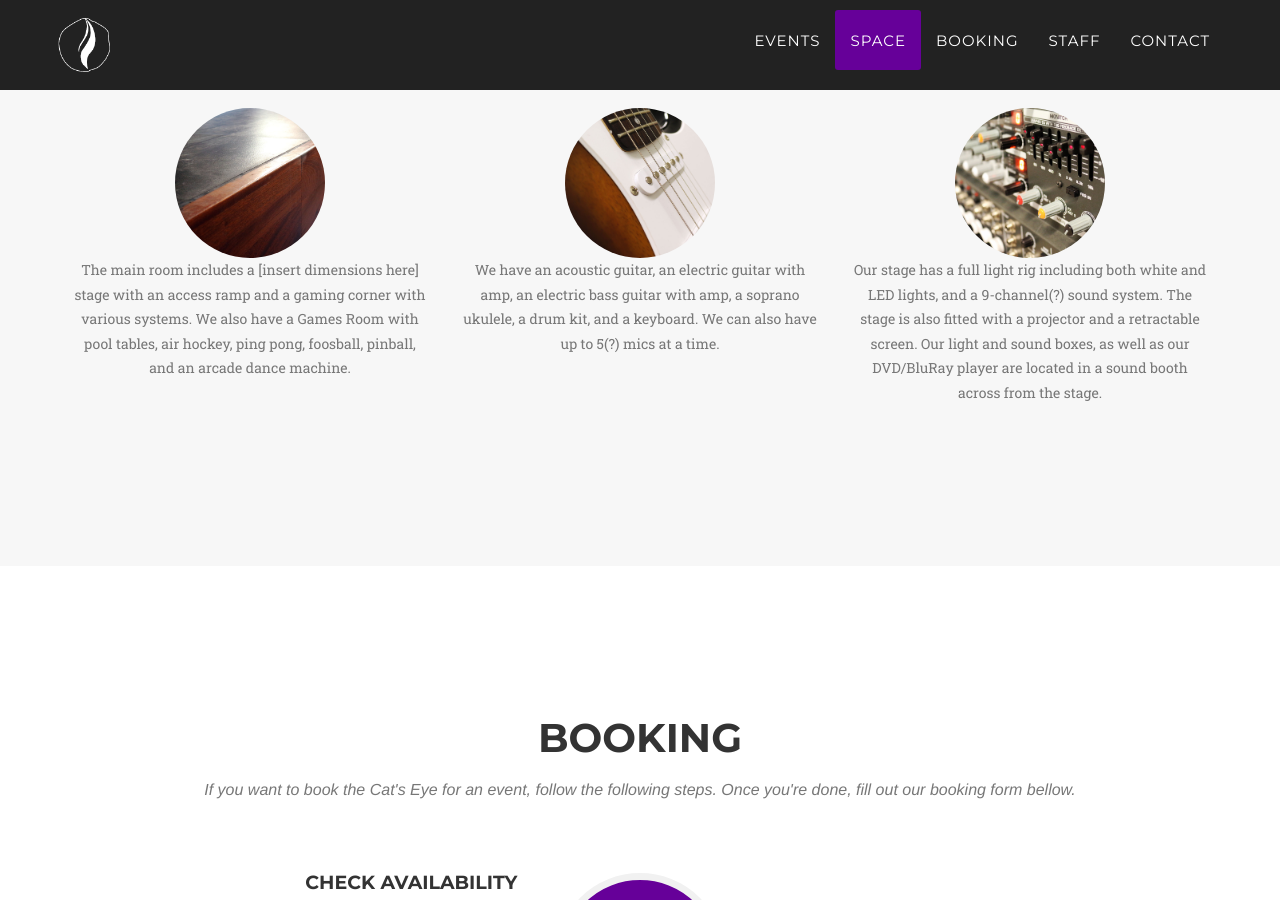
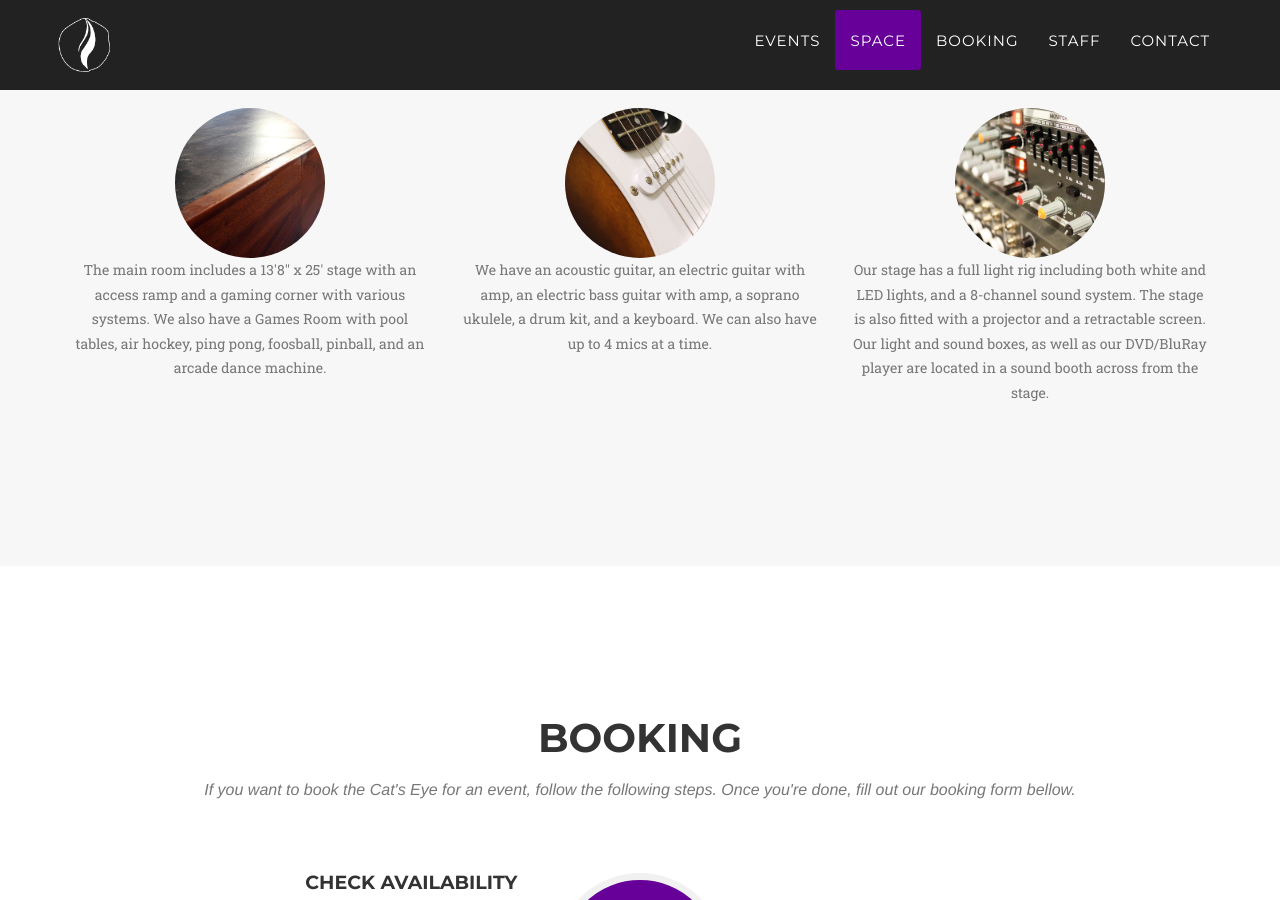
Before and after one commit to ryanfan/cats-eye-revamped, a Jekyll site: the page built from index.html, in a window 1280 px wide and 900 px high, scrolled down 2004 px. Built offline with Jekyll 4.4.1, drawn with Linux system fonts in a browser that asks for light colours; some web fonts are replaced.

Commit message:
Changed email and description text

```diff
--- a/_config.yml
+++ b/_config.yml
@@ -3,8 +3,8 @@
 
 # Site settings
 title: The Cat's Eye
-email: your-email@domain.com
-description: "Write an awesome description for your new site here. You can edit this line in _config.yml. It will appear in your document head meta (for Google search results) and in your feed.xml site description."
+email: "&#109;&#097;&#110;&#097;&#103;&#101;&#114;&#064;&#116;&#104;&#101;&#099;&#097;&#116;&#115;&#101;&#121;&#101;&#046;&#099;&#097;"
+description: "The Cat's Eye is Victoria College's student-run lounge and pub. Come hang out with friends, study, or play games. The space is also available for booking for Victoria College groups."
 
 # Color settings (hex-codes without the leading hash-tag)
 # http://www.colorhexa.com/
--- a/_includes/contact.html
+++ b/_includes/contact.html
@@ -9,7 +9,10 @@
                             </li>
                             {% endfor %}
                         </ul>
-                    <h3 class="section-subheading text-muted"><p>For general inquiries, email <a href="mailto:manager@thecatseye.ca" style="color:#777; font-weight:700">manager@thecatseye.ca</a></p><p>To book with us, check out our <a href="#about" style="color:#777; font-weight:700">Booking</a> section.</p></h3>
+                    <h3 class="section-subheading text-muted">
+                        <p>For general inquiries, email <a href="mailto:{{ site.email }}" style="color:#777; font-weight:700">{{ site.email }}</a></p>
+                        <p>To book with us, check out our <a href="#about" style="color:#777; font-weight:700">Booking</a> section.</p>
+                    </h3>
                 </div>
             </div>
             <div class="row">
@@ -17,7 +20,7 @@
                     <div class="row">
                         <div class="col-md-6">
                         <h3 style="color:#fff">The Cat's Eye Pub & Student Lounge</h3>
-                        <a href="mailto:manager@thecatseye.ca"><h4 style="color:#fff; font-weight: 700">manager@thecatseye.ca</h4></a>
+                        <a href="mailto:{{ site.email }}"><h4 style="color:#fff; font-weight: 700">{{ site.email }}</h4></a>
                         <h4 style="color:#fff; font-weight: 400">Goldring Student Centre (Basement)</h4>
                         <h4 style="color:#fff; font-weight: 400">150 Charles Street West</h4>
                         <h4 style="color:#fff; font-weight: 400">Toronto, ON, Canada </h4>
--- a/_includes/descriptions.html
+++ b/_includes/descriptions.html
@@ -8,7 +8,7 @@
                         <h2>Venue</h2>
                         <hr class="star-primary">
                         <!-- Content goes here-->
-                        <p class="text-muted">The main room includes a [insert  dimensions here] stage with an access ramp and a gaming corner with various systems. We also have a Games Room with pool tables, air hockey, ping pong, foosball, pinball, and an arcade dance machine.</p>
+                        <p class="text-muted">The main room includes a 13'8" x 25' stage with an access ramp and a gaming corner with various systems. We also have a Games Room with pool tables, air hockey, ping pong, foosball, pinball, and an arcade dance machine.</p>
                         <button type="button" class="btn btn-default" data-dismiss="modal"><i class="fa fa-times"></i> Close</button>
                     </div>
                 </div>
@@ -30,7 +30,7 @@
                         <h2>Audio</h2>
                         <hr class="star-primary">
                         <!-- Content goes here-->
-                        <p class="text-muted">We have an acoustic guitar, an electric guitar with amp, an electric bass guitar with amp, a soprano ukulele, a drum kit, and a keyboard. We can also have up to 5(?) mics at a time.</p>
+                        <p class="text-muted">We have an acoustic guitar, an electric guitar with amp, an electric bass guitar with amp, a soprano ukulele, a drum kit, and a keyboard. We can also have up to 4 mics at a time.</p>
                         <button type="button" class="btn btn-default" data-dismiss="modal"><i class="fa fa-times"></i> Close</button>
                     </div>
                 </div>
@@ -52,7 +52,7 @@
                         <h2>Tech</h2>
                         <hr class="star-primary">
                         <!-- Content goes here-->
-                        <p class="text-muted">Our stage has a full light rig including both white and LED lights, and a 9-channel(?) sound system. The stage is also fitted with a projector and a retractable screen. Our light and sound boxes, as well as our DVD/BluRay player are located in a sound booth across from the stage.</p>
+                        <p class="text-muted">Our stage has a full light rig including both white and LED lights, and a 8-channel sound system. The stage is also fitted with a projector and a retractable screen. Our light and sound boxes, as well as our DVD/BluRay player are located in a sound booth across from the stage.</p>
                         <button type="button" class="btn btn-default" data-dismiss="modal"><i class="fa fa-times"></i> Close</button>
                     </div>
                 </div>
--- a/_includes/services.html
+++ b/_includes/services.html
@@ -152,7 +152,7 @@
                             <img src="img/space/venue.jpg" class="img-responsive" style="border-radius:50%" alt="">
                         </span>
                     </a>
-                    <p class="text-muted">The main room includes a [insert  dimensions here] stage with an access ramp and a gaming corner with various systems. We also have a Games Room with pool tables, air hockey, ping pong, foosball, pinball, and an arcade dance machine.</p>
+                    <p class="text-muted">The main room includes a 13'8" x 25' stage with an access ramp and a gaming corner with various systems. We also have a Games Room with pool tables, air hockey, ping pong, foosball, pinball, and an arcade dance machine.</p>
                 </div>
                 <div class="col-md-4">
                     <h4 class="service-heading">Audio</h4>
@@ -165,8 +165,7 @@
                             <img src="img/space/audio.jpg" class="img-responsive" style="border-radius:50%" alt="">
                         </span>
                     </a>
-                    <p class="text-muted">We have an acoustic guitar, an electric guitar with amp, an electric bass guitar with amp, a soprano ukulele, a drum kit, and a keyboard. We can also have up to 5(?) mics at a time.
-</p>
+                    <p class="text-muted">We have an acoustic guitar, an electric guitar with amp, an electric bass guitar with amp, a soprano ukulele, a drum kit, and a keyboard. We can also have up to 4 mics at a time.</p>
                 </div>
                 <div class="col-md-4">
                     <h4 class="service-heading">Tech</h4>
@@ -179,7 +178,7 @@
                             <img src="img/space/tech.jpg" class="img-responsive" style="border-radius:50%" alt="">
                         </span>
                     </a>
-                    <p class="text-muted">Our stage has a full light rig including both white and LED lights, and a 9-channel(?) sound system. The stage is also fitted with a projector and a retractable screen. Our light and sound boxes, as well as our DVD/BluRay player are located in a sound booth across from the stage.</p>
+                    <p class="text-muted">Our stage has a full light rig including both white and LED lights, and a 8-channel sound system. The stage is also fitted with a projector and a retractable screen. Our light and sound boxes, as well as our DVD/BluRay player are located in a sound booth across from the stage.</p>
                 </div>
             </div>
         </div>
```
Lines whose indentation alone changed are shown as unchanged.
